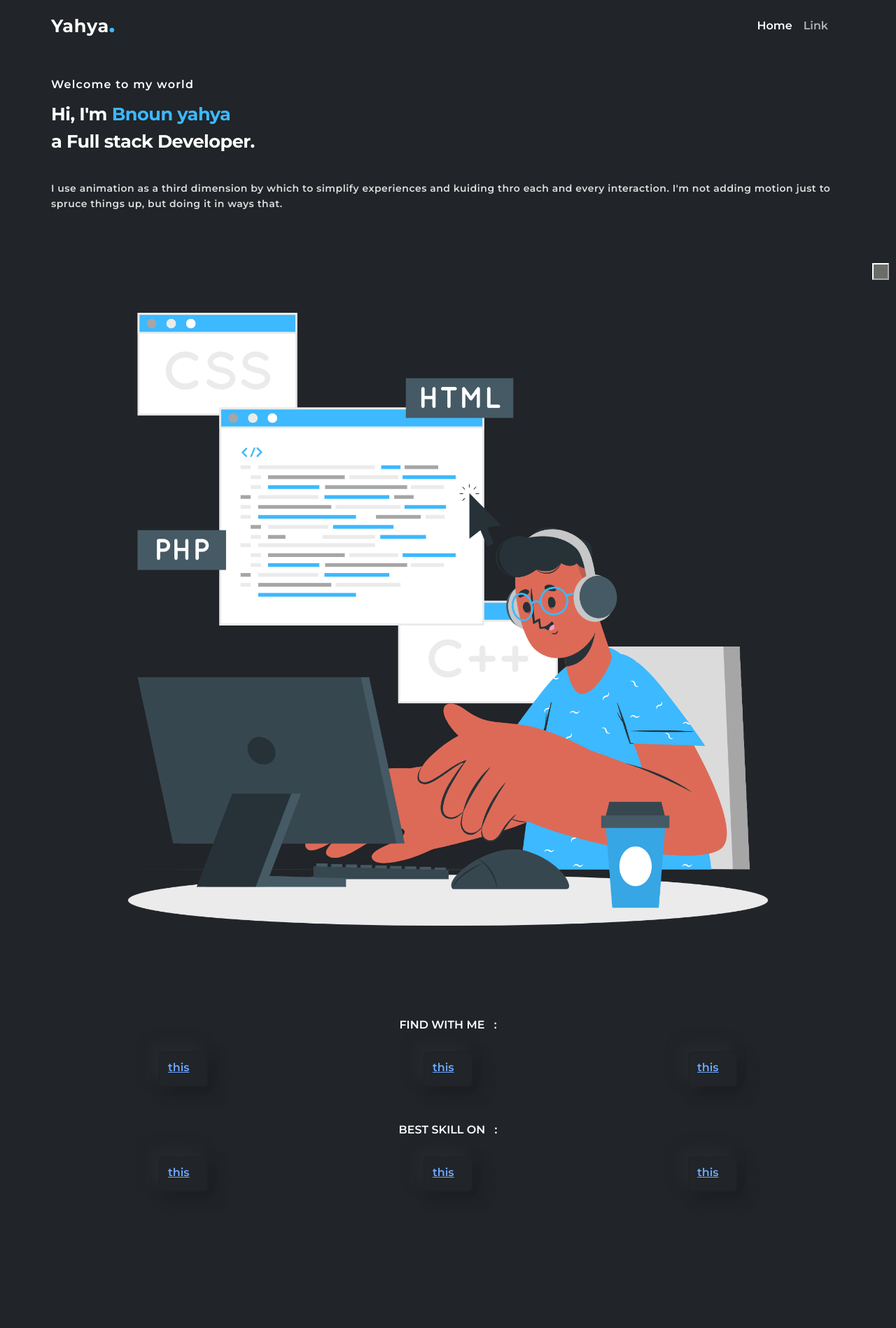
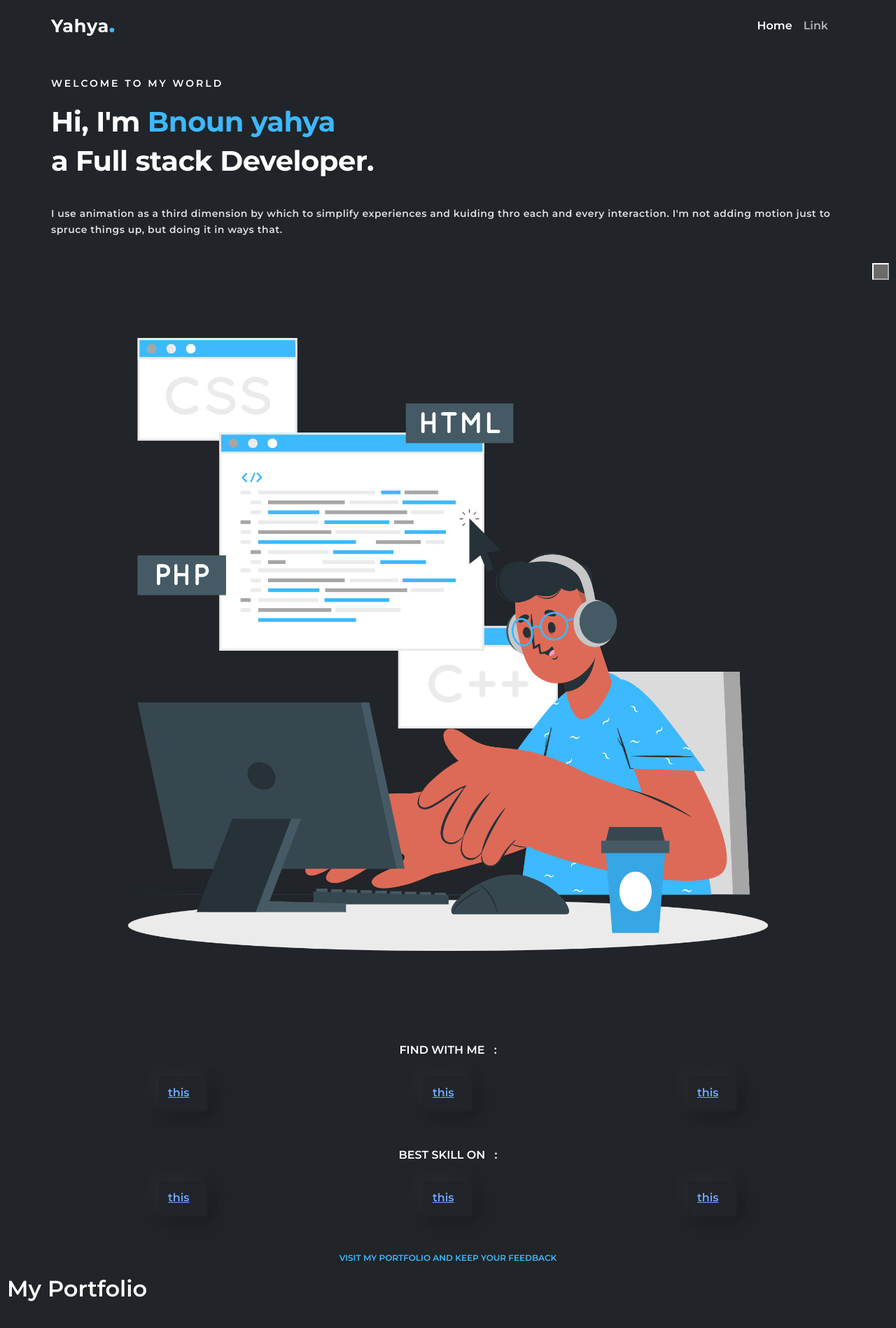
Before and after one commit to yahyabnoun/portfolio_with_next, a Next.js app: page / in a window 1280 px wide. Shown: the top 1898 px of the page at 70% size. Built offline with nearby package versions, Linux system fonts and the light colour scheme.

Commit message:
starting section 2

```diff
--- a/src/app/page.js
+++ b/src/app/page.js
@@ -69,7 +69,21 @@ export default function Home() {
           </div>
 
         </section>
+        <section className='s_projects'>
+          <div className='s_project_header'>
+            <p>
+                VISIT MY PORTFOLIO AND KEEP YOUR FEEDBACK
+            </p>
+            <h2>
+                My Portfolio
+            </h2>
+            <article>
+              <div>
 
+              </div>
+            </article>
+          </div>
+        </section>
       </main>
 
     </>
--- a/src/app/styles/page.css
+++ b/src/app/styles/page.css
@@ -74,8 +74,13 @@ h5.yahyalogo{
 
 
 .introduce-Welcome{
-    letter-spacing: 1.2px;
     margin: 0;
+    font-size: 14px;
+    letter-spacing: 3px;
+    text-transform: uppercase;
+    font-weight: 500;
+    display: block;
+    margin-bottom: 20px;
 
 }
 
@@ -87,7 +92,6 @@ h5.yahyalogo{
 .introduce-h1 h1{
     font-weight: bold;
     letter-spacing: -0.5px;
-    font-size: 1.6rem;
 }
 
 .introduce-detail{
@@ -125,3 +129,15 @@ h5.yahyalogo{
 
 
 /* end  introduce section */
+
+
+/* start  projects section */
+
+/* .s_projects */
+
+
+.s_project_header > p{
+    font-size: 12px;
+    color: #3CB9FF;
+    text-align: center;
+}
```
